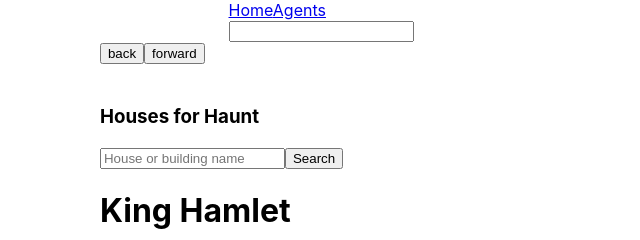
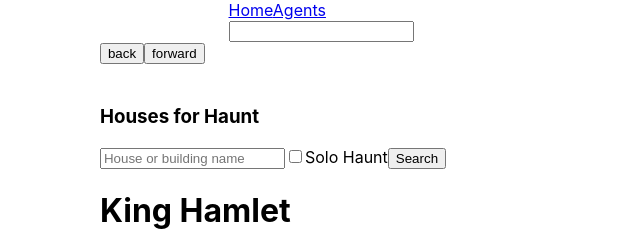
Before and after one commit to zfv200/ghostlyrealty-frontend, a React (Create React App) app: page / in a window 1280 px wide. Shown: the top 240 px of the page, without its empty margins (319-959 px from the left). Built offline with nearby package versions, Linux system fonts and the light colour scheme; no server answers.

Commit message:
ready to build out properties search action

```diff
--- a/src/components/HouseSearchForm.js
+++ b/src/components/HouseSearchForm.js
@@ -9,18 +9,25 @@ class HouseSearchForm extends React.Component{
     super()
 
     this.state={
-      typedSearch: ''
+      typedSearch: '',
+      soloHaunt: false
     }
   }
 
   handleChange = (e) => {
-    this.setState({
-      [e.target.id]: e.target.value
-    })
+    if (e.target.id==="soloHaunt"){
+      let currentState = this.state.soloHaunt
+      this.setState({soloHaunt: !currentState})
+    } else {
+      this.setState({
+        [e.target.id]: e.target.value
+      })
+    }
   }
 
   handleSubmit = (e) => {
     e.preventDefault()
+    // TODO: incorporate the whole state object into properties search, pick up here tomorrow
     this.props.searchSite(this.state.typedSearch)
     this.props.history.push('/results')
   }
@@ -30,6 +37,7 @@ class HouseSearchForm extends React.Component{
       <div>
         <form onSubmit={this.handleSubmit}>
           <input id="typedSearch" onChange={this.handleChange} placeholder="House or building name"/>
+          <input id="soloHaunt" type="checkbox" value={this.state.soloHaunt} onChange={this.handleChange}/>Solo Haunt
           <button type="submit">Search</button>
         </form>
       </div>
```
